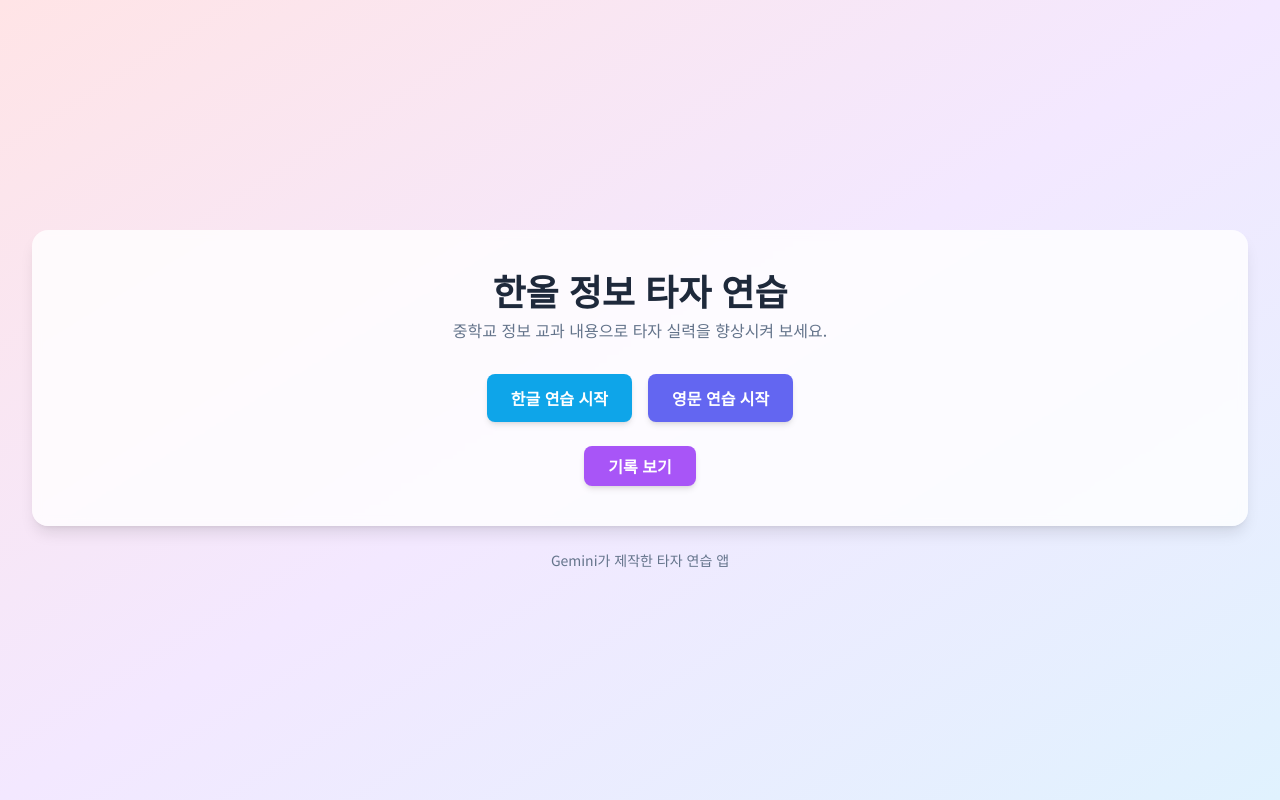
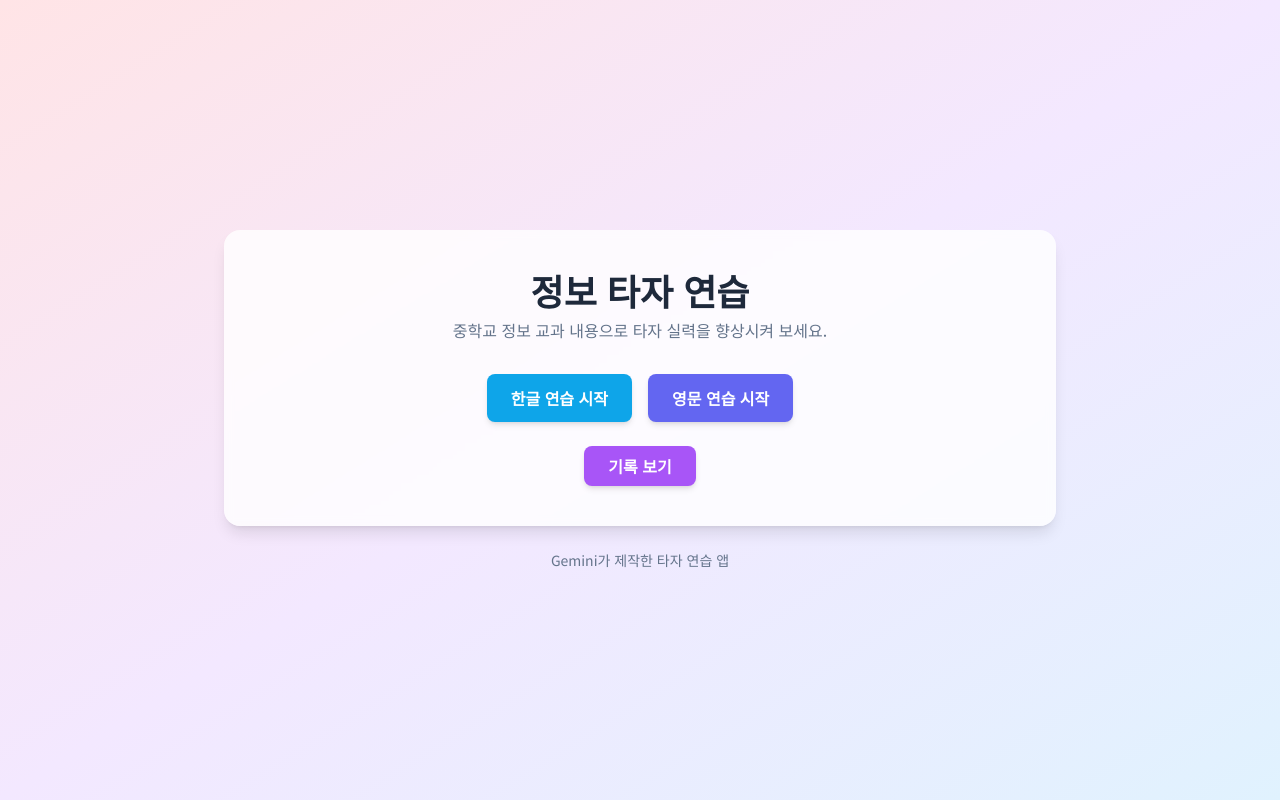
Before and after one commit to okhcom/aixproject, a plain HTML site: page htmls/typing.html in a window 1280 px wide. Drawn offline with nearby package versions, Linux system fonts and the light colour scheme.

Commit message:
Add files via upload

```diff
--- a/htmls/typing.html
+++ b/htmls/typing.html
@@ -3,7 +3,7 @@
 <head>
     <meta charset="UTF-8">
     <meta name="viewport" content="width=device-width, initial-scale=1.0">
-    <title>한올 정보 타자 연습 앱</title>
+    <title>정보 타자 연습 앱</title>
     <script src="https://cdn.tailwindcss.com"></script>
     <link href="https://fonts.googleapis.com/css2?family=Noto+Sans+KR:wght@400;700&display=swap" rel="stylesheet">
     <style>
@@ -43,10 +43,10 @@
 </head>
 <body class="bg-gradient-to-br from-rose-100 via-purple-100 to-sky-100 flex items-center justify-center min-h-screen">
 
-    <div class="w-full px-4 md:px-8">
-        <div class="bg-white/80 backdrop-blur-sm rounded-2xl shadow-lg p-6 md:p-10 max-w-none">
+    <div class="container mx-auto p-4 md:p-8 max-w-4xl w-full">
+        <div class="bg-white/80 backdrop-blur-sm rounded-2xl shadow-lg p-6 md:p-10">
             <header class="text-center mb-8">
-                <h1 class="text-3xl md:text-4xl font-bold text-slate-800">한올 정보 타자 연습</h1>
+                <h1 class="text-3xl md:text-4xl font-bold text-slate-800">정보 타자 연습</h1>
                 <p class="text-slate-500 mt-2">중학교 정보 교과 내용으로 타자 실력을 향상시켜 보세요.</p>
             </header>
 
```
